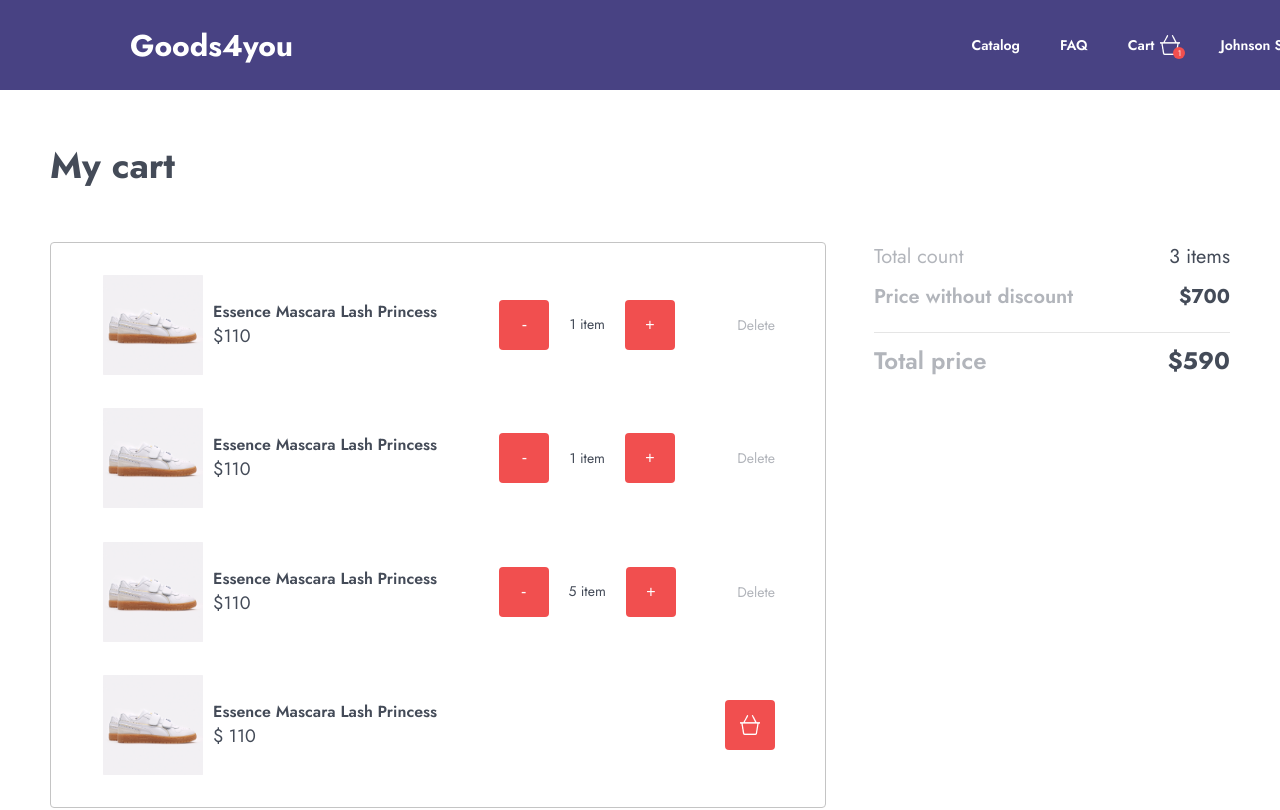
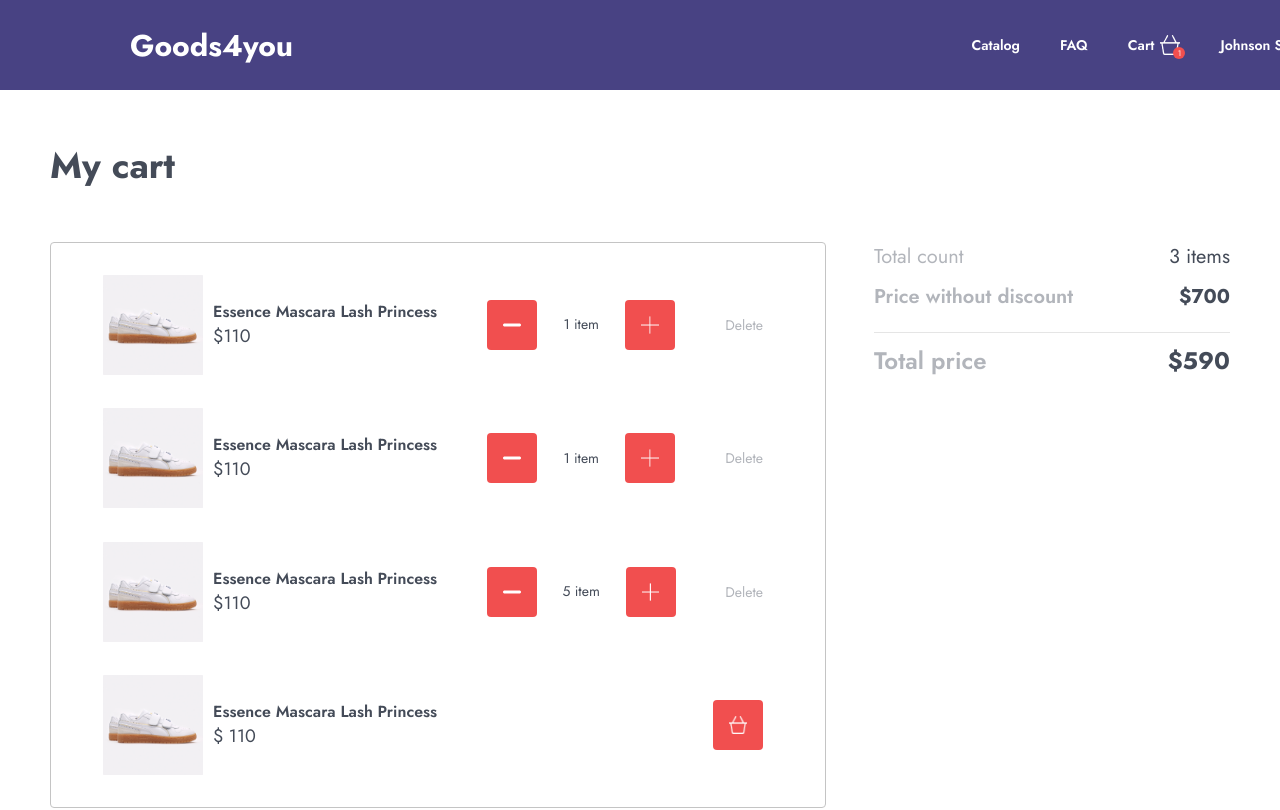
Before and after one commit to AnastasiyaKhramova/internet-shop-t1, a React (Vite) app: page /cart in a window 1280 px wide. Shown: the top 810 px of the page. Built offline with nearby package versions, Linux system fonts and the light colour scheme.

Commit message:
added final pixel perfect

```diff
--- a/src/components/Button.tsx
+++ b/src/components/Button.tsx
@@ -24,7 +24,7 @@ const Button: React.FC<ButtonProps> = ({ btnName,imgSrc, altText, href, onClick,
       </a>
     ) : (
       <button onClick={onClick} className="main__btn" style={buttonStyle}>
-         {imgSrc ? <img src={imgSrc} alt={altText} /> : btnName}
+         {imgSrc ? <img style={{maxWidth:'18px', maxHeight:'18px'}} src={imgSrc} alt={altText} /> : btnName}
       </button>
   ));
 };
--- a/src/components/MyCart.tsx
+++ b/src/components/MyCart.tsx
@@ -1,5 +1,7 @@
 import cartItem from "../assets/img/productItem.jpg";
 import cart from '../assets/img/cart.png';
+import minus from '../assets/img/minus.png';
+import plus from '../assets/img/plus.png';
 import Button from "./Button";
 
 function MyCart() {
@@ -45,9 +47,9 @@ function MyCart() {
                                     </div>
                                 </div>
                                 <div className="cart-item_btn">
-                                    <Button btnName='-' width="50px" height="50px"></Button>
+                                    <Button imgSrc={minus} width="50px" height="50px"></Button>
                                     <p>{cartItem.count}</p>
-                                    <Button btnName='+' width="50px" height="50px"></Button>
+                                    <Button imgSrc={plus} width="50px" height="50px"></Button>
                                 </div>
                                 <p className="cart-item_del">{cartItem.delete}</p>
                             </div>
@@ -60,7 +62,7 @@ function MyCart() {
                                     <p>$ 110</p>
                                 </div>
                             </div>
-                            <div className="cart-item_btn">
+                            <div className="cart-item_btn cart-item_btn-buy">
                                 <Button imgSrc={cart} width="50px" height="50px" altText="cart"></Button>
                             </div>
                         </div>
--- a/src/components/ProductItems.tsx
+++ b/src/components/ProductItems.tsx
@@ -55,7 +55,7 @@ function ProductItems() {
             <p>Ships in 1 month</p>
           </div>
           <div className='product__desc_discount'>
-            <div className='product__desc__disk'>
+            <div className='product__desc_disk'>
               <img src={prices} alt="prices" />
               <h4 className='product__desc_persent'>Your discount: <span>14.5%</span></h4>
             </div>
--- a/src/styles/style.css
+++ b/src/styles/style.css
@@ -386,7 +386,7 @@ body {
     color: rgba(100, 100, 100);
 }
 
-.product__desc_disc {
+.product__desc_disk {
     display: flex;
     align-items: center;
     padding: 0 20px;
@@ -489,8 +489,12 @@ body {
 
 .cart-item_btn {
     display: flex;
-    gap: 20px;
+    gap: 26px;
     align-items: center;
+}
+
+.cart-item_btn-buy {
+    padding: 12px;
 }
 
 .cart-item_btn p {
@@ -501,7 +505,8 @@ body {
 
 .cart-item_del {
     font-size: 14px;
-    color: rgba(178, 181, 187, 1);
+    color: rgba(178, 181, 187);
+    padding-right: 12px;
 }
 
 .cart-item_buy {
```
Also changed, not shown: src/assets/img/minus.png (added).
